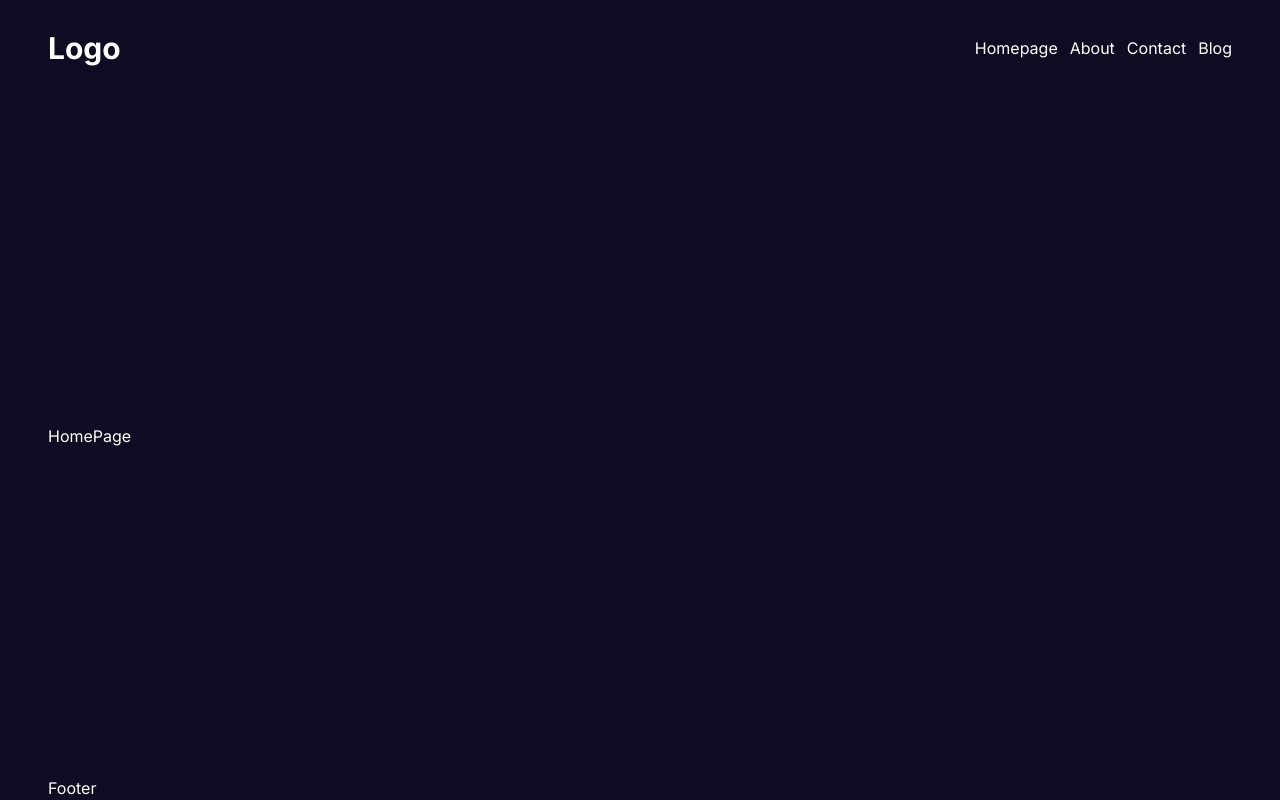
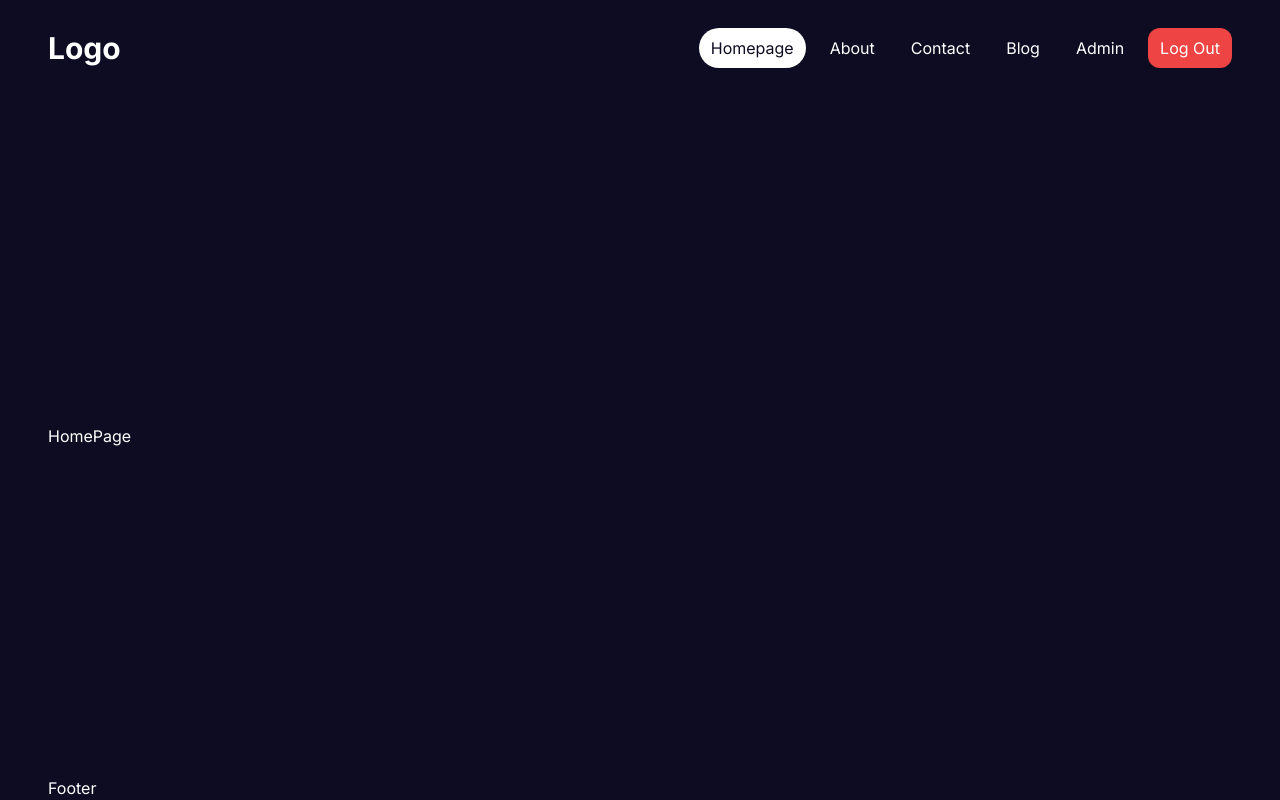
Before and after one commit to tryea/nextjs14-tutorial, a Next.js app: page / in a window 1280 px wide. Built offline with nearby package versions, Linux system fonts and the light colour scheme.

Commit message:
[main] add NavLink component

```diff
--- /dev/null
+++ b/src/components/atoms/NavLink/NavLink.tsx
@@ -0,0 +1,19 @@
+"use client";
+
+import Link from "next/link";
+import { usePathname } from "next/navigation";
+
+interface NavLinkProps{
+    path: string;
+    title: string;
+}
+
+function NavLink({path, title}:NavLinkProps){
+    const pathname = usePathname()
+    const active = path === '/' ? pathname === path : pathname.includes(path)
+    return (
+        <Link href={path} className={`px-3 py-2 rounded-full ${active ? 'bg-white text-default-bg': ''}`}>{title}</Link>
+    )
+}
+
+export default NavLink;
--- a/src/components/organism/navbar/navLinks/NavLinks.tsx
+++ b/src/components/organism/navbar/navLinks/NavLinks.tsx
@@ -1,10 +1,12 @@
-import Link from "next/link"
+"use client"
+
+import NavLink from "@/components/atoms/NavLink/NavLink";
+import { useState } from "react";
 
 interface NavLinksProps{
 
 }
 
-function NavLinks({}:NavLinksProps){
 const links = [
     {
         title: "Homepage",
@@ -24,15 +26,27 @@ function NavLinks({}:NavLinksProps){
     },
 ]
 
+function NavLinks({}:NavLinksProps){
+    const [open, setOpen] = useState(false)
+
+    const session = true
+    const isAdmin = true
+
     return (
         <>
         {
             links.map((link) => {
                 return (
-                    <Link href={link.path} key={link.title}>{link.title}</Link>
+                    <NavLink path={link.path} title={link.title} key={link.title} />
                 )
             })
         }
+         {session ? (
+            <>
+                {isAdmin && <NavLink path="/admin" title="Admin" />}
+                <button type="button" className="px-3 py-2 rounded-xl bg-red-500">Log Out</button>
+            </>
+            ): (<NavLink path="/login" title="Log In" />)}
         </>
     )
 }
```
Lines whose indentation alone changed are shown as unchanged.
